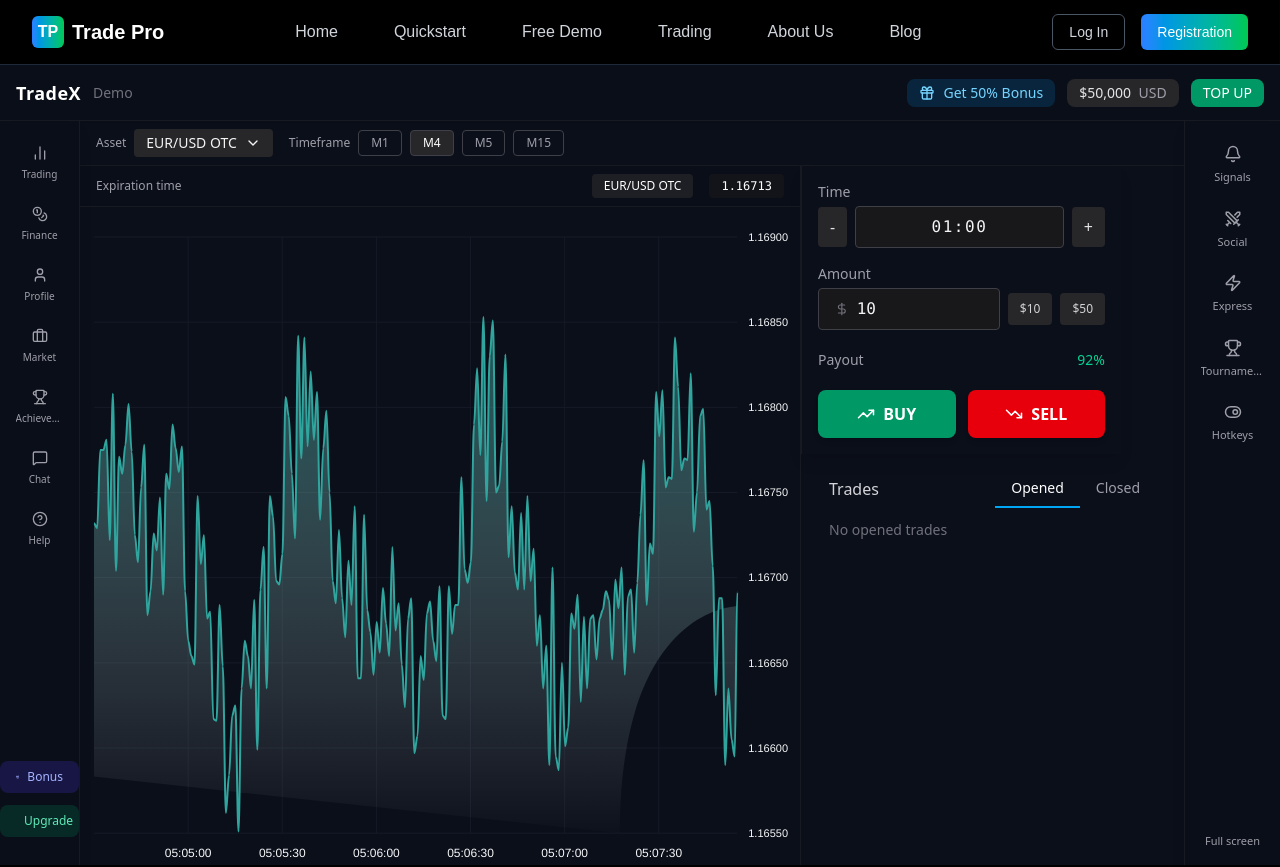
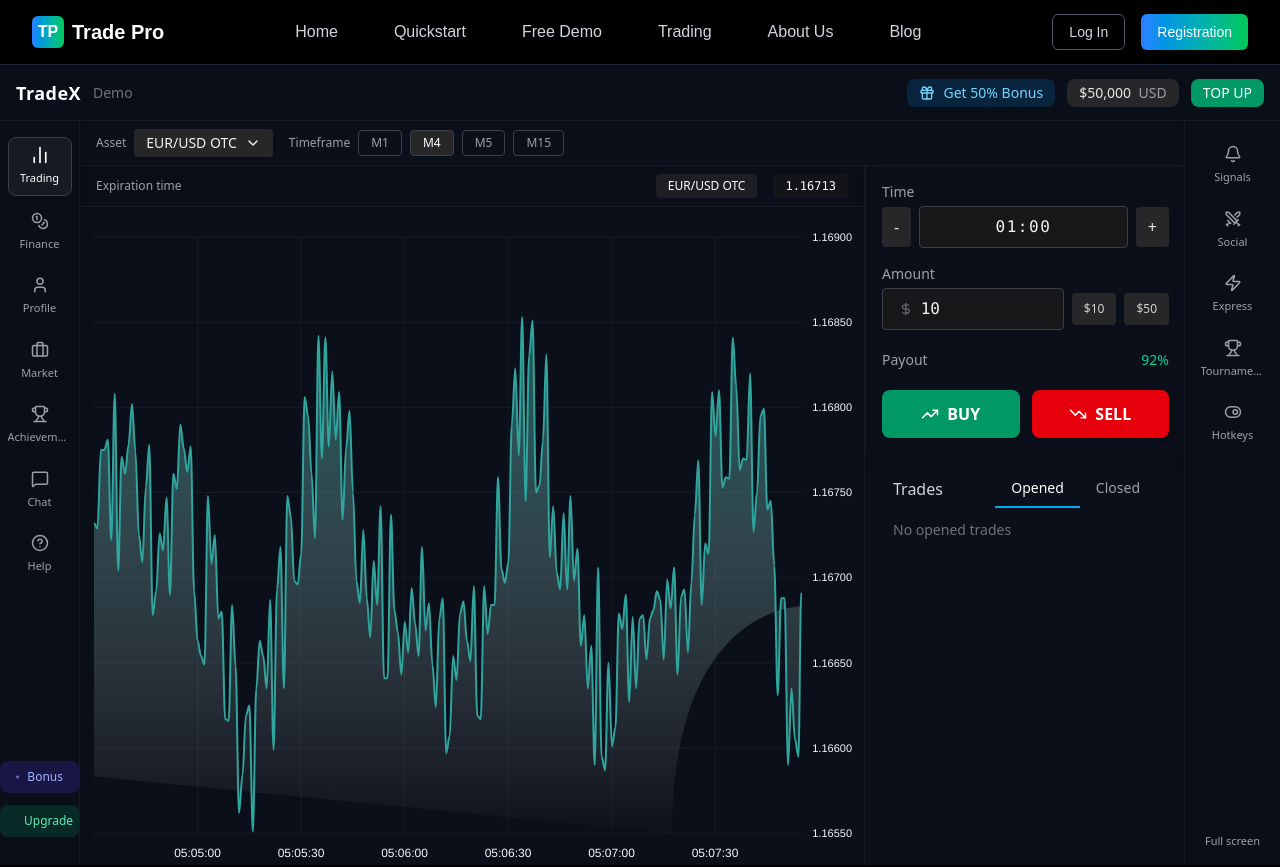
Before and after one commit to hiverift-saif/trade-project, a React (Vite) app: page /Trading in a window 1280 px wide. Shown: the top 867 px of the page. Built offline with nearby package versions, Linux system fonts and the light colour scheme.

Commit message:
again changes

```diff
--- a/src/Pages/Trading.jsx
+++ b/src/Pages/Trading.jsx
@@ -149,10 +149,10 @@ export default function Trading() {
     setOpened((o) => [trade, ...o]);
   };
 
-  if (!activeAsset) return <div className="min-h-screen flex items-center justify-center bg-[#070b14] text-white">Loading…</div>;
+  if (!activeAsset) return <div className="h-screen flex items-center justify-center bg-[#070b14] text-white">Loading…</div>;
 
   return (
-    <div className="min-h-screen overflow-hidden bg-[#070b14] text-white flex flex-col font-sans antialiased">
+    <div className="h-screen overflow-hidden bg-[#070b14] text-white flex flex-col font-sans antialiased">
       <TopBar
         balance={balance}
         onTopUp={onTopUp}
@@ -161,21 +161,18 @@ export default function Trading() {
         onToggleRightRail={() => setShowRightRail((s) => !s)}
       />
 
-      <div className="flex flex-1 min-h-0 pb-[80px] md:pb-0">
+      <div className="flex flex-1 min-h-0 pb-[60px] md:pb-0">
         <LeftSidebar
           isOpen={showLeftSidebar}
           onClose={() => setShowLeftSidebar(false)}
           activeMenu={activeMenu}
           setActiveMenu={setActiveMenu}
-          className={`fixed inset-y-0 left-0 z-30 w-full sm:w-80 bg-[#0a0e18] transform ${
-            showLeftSidebar ? 'translate-x-0' : '-translate-x-full'
-          } md:static md:w-20 md:transform-none transition-transform duration-300 ease-in-out md:border-r md:border-zinc-800/50`}
         />
 
         <main
-          className={`flex-1 min-w-0 min-h-0 flex flex-col w-full transition-all duration-300 ${
-            activeMenu && showLeftSidebar ? 'md:ml-64' : 'ml-0'
-          }`}
+          className={`flex-1 min-w-0 min-h-0 flex flex-col w-full ${
+            activeMenu ? 'md:ml-20' : 'ml-0'
+          } transition-all duration-300`}
         >
           <Toolbar
             assets={assets}
@@ -183,16 +180,15 @@ export default function Trading() {
             setActiveAsset={setActiveAsset}
             timeframe={timeframe}
             setTimeframe={setTimeframe}
-            className="sticky top-0 z-20 bg-[#070b14]"
           />
 
-          <div className="flex-1 flex flex-col lg:grid lg:grid-cols-[1fr_24rem] min-h-0 w-full">
-            <div className="flex flex-col flex-1 min-h-[40vh] sm:min-h-[50vh] lg:h-full w-full">
+          <div className="flex-1 flex flex-col md:grid md:grid-cols-[1fr_20rem] min-h-0 w-full">
+            <div className="flex flex-col flex-1 min-h-[50vh] sm:min-h-[60vh] md:h-full w-full">
               <div className="flex items-center justify-between px-4 py-2 bg-[#0a0e18] border-b border-zinc-800/50 shadow-sm">
                 <div className="text-xs text-zinc-400 font-medium">Expiration time</div>
-                <div className="flex items-center gap-2 sm:gap-4">
-                  <div className="text-xs bg-zinc-800/70 px-2 sm:px-3 py-1 rounded font-medium">{activeAsset.symbol}</div>
-                  <div className="text-xs bg-zinc-900/70 px-2 sm:px-3 py-1 rounded font-mono">
+                <div className="flex items-center gap-4">
+                  <div className="text-xs bg-zinc-800/70 px-3 py-1 rounded font-medium">{activeAsset.symbol}</div>
+                  <div className="text-xs bg-zinc-900/70 px-3 py-1 rounded font-mono">
                     {latestPrice != null ? latestPrice.toFixed(activeAsset.precision) : '--'}
                   </div>
                 </div>
@@ -227,7 +223,7 @@ export default function Trading() {
               </div>
             </div>
 
-            <div className="flex flex-col min-h-0 bg-[#0b0f1a] md:border-l md:border-zinc-800/50 w-full md:w-[24rem]">
+            <div className="flex flex-col min-h-0 bg-[#0b0f1a] md:border-l md:border-zinc-800/50 w-full md:w-[20rem]">
               <TradePanel
                 asset={activeAsset}
                 amount={amount}
@@ -239,7 +235,6 @@ export default function Trading() {
                 onSell={() => place('SELL')}
                 isOpen={showTradeMobile}
                 onClose={() => setShowTradeMobile(false)}
-                className="md:sticky md:top-0"
               />
               <div className="px-4 md:block">
                 <TradesTabs opened={opened} closed={closed} />
@@ -248,16 +243,10 @@ export default function Trading() {
           </div>
         </main>
 
-        <RightRail
-          isOpen={showRightRail}
-          onClose={() => setShowRightRail(false)}
-          className={`fixed inset-y-0 right-0 z-30 w-full sm:w-80 bg-[#0a0e18] transform ${
-            showRightRail ? 'translate-x-0' : 'translate-x-full'
-          } md:static md:w-64 md:transform-none transition-transform duration-300 ease-in-out md:border-l md:border-zinc-800/50`}
-        />
+        <RightRail isOpen={showRightRail} onClose={() => setShowRightRail(false)} />
       </div>
 
-      <MobileBottomNav className="md:hidden fixed bottom-0 left-0 right-0 z-40 bg-[#0a0e18] border-t border-zinc-800/50" />
+      <MobileBottomNav />
     </div>
   );
 }
--- a/src/components/LeftSidebar.jsx
+++ b/src/components/LeftSidebar.jsx
@@ -1,5 +1,5 @@
-import React, { useState } from 'react';
-import { BarChart2, Coins, User, Briefcase, Trophy, MessageSquare, HelpCircle, Gift, Rocket } from 'lucide-react';
+import React from 'react';
+import { BarChart2, Coins, User, Briefcase, Trophy, MessageSquare, HelpCircle, Gift, Rocket, X } from 'lucide-react';
 import IconTab from './IconTab';
 import TradingMenuTab from './TradingMenuTab';
 import FinanceMenuTab from './FinanceMenuTab';
@@ -9,11 +9,9 @@ import AchievementsMenuTab from './AchievementsMenuTab';
 import ChatMenuTab from './ChatMenuTab';
 import HelpMenuTab from './HelpMenuTab';
 
-function LeftSidebar({ isOpen, onClose }) {
-  const [openMenu, setOpenMenu] = useState(null); // Track which menu is open
-
+function LeftSidebar({ isOpen, onClose, activeMenu, setActiveMenu }) {
   const items = [
-    { icon: BarChart2, label: "Trading" },
+    { icon: BarChart2, label: "Trading", active: true },
     { icon: Coins, label: "Finance" },
     { icon: User, label: "Profile" },
     { icon: Briefcase, label: "Market" },
@@ -24,27 +22,38 @@ function LeftSidebar({ isOpen, onClose }) {
 
   return (
     <>
-      {/* Bottom-fixed sidebar on mobile, static on desktop */}
+      {isOpen && (
+        <div className="fixed inset-0 bg-black/50 z-40 md:hidden" onClick={onClose} />
+      )}
       <aside
-        className={`fixed bottom-0 left-0 right-0 md:static md:top-14 md:h-[calc(100vh-3.5rem)] md:w-20 bg-[#0a0e18] border-t md:border-t-0 md:border-r border-zinc-800/50 flex flex-row md:flex-col items-center justify-around md:justify-start py-2 md:py-4 gap-2 z-50 shadow-lg h-[60px] md:h-auto md:${isOpen ? 'translate-x-0' : '-translate-x-full'} md:translate-x-0`}
+        className={`fixed top-14 left-0 h-[calc(100vh-3.5rem)] w-64 md:w-20 md:static bg-[#0a0e18] border-r border-zinc-800/50 flex flex-col items-center py-4 gap-2 z-50 shadow-lg transition-transform duration-300 ${
+          isOpen ? 'translate-x-0' : '-translate-x-full'
+        } md:translate-x-0`}
       >
-        <div className="flex flex-row md:flex-col items-center justify-around md:gap-2 w-full">
+        <div className="flex items-center justify-between px-4 mb-4 md:hidden">
+          <div className="text-white font-bold text-lg">Menu</div>
+          <button onClick={onClose} className="text-zinc-400 hover:text-white">
+            <X size={20} />
+          </button>
+        </div>
+        <div className="flex flex-col items-center gap-2 w-full">
           {items.map((it, i) => (
             <IconTab
               key={i}
               icon={it.icon}
               label={it.label}
-              active={openMenu === it.label}
-              small={true}
+              active={it.active}
               onClick={() => {
-                setOpenMenu(openMenu === it.label ? null : it.label); // Toggle menu
-                if (!isOpen) onClose(); // Close sidebar if needed
+                if (activeMenu === it.label) {
+                  setActiveMenu(null); // Close if already open
+                } else {
+                  setActiveMenu(it.label); // Open new menu, closing others
+                }
               }}
             />
           ))}
         </div>
-        {/* Bonus and Upgrade buttons (desktop only) */}
-        <div className="mt-auto w-full flex flex-col items-center gap-3 py-3 hidden md:flex">
+        <div className="mt-auto w-full flex flex-col items-center gap-3 py-3">
           <button className="flex items-center gap-2 px-3 py-2 rounded-lg bg-indigo-600/20 hover:bg-indigo-600/30 text-indigo-300 text-xs w-16 justify-center transition-all duration-200 md:w-full md:justify-start md:px-4">
             <Gift size={16} />
             <span className="md:inline hidden">Bonus</span>
@@ -55,14 +64,13 @@ function LeftSidebar({ isOpen, onClose }) {
           </button>
         </div>
       </aside>
-      {/* Menu tabs */}
-      <TradingMenuTab isOpen={openMenu === "Trading"} onClose={() => setOpenMenu(null)} />
-      <FinanceMenuTab isOpen={openMenu === "Finance"} onClose={() => setOpenMenu(null)} />
-      <ProfileMenuTab isOpen={openMenu === "Profile"} onClose={() => setOpenMenu(null)} />
-      <MarketMenuTab isOpen={openMenu === "Market"} onClose={() => setOpenMenu(null)} />
-      <AchievementsMenuTab isOpen={openMenu === "Achievements"} onClose={() => setOpenMenu(null)} />
-      <ChatMenuTab isOpen={openMenu === "Chat"} onClose={() => setOpenMenu(null)} />
-      <HelpMenuTab isOpen={openMenu === "Help"} onClose={() => setOpenMenu(null)} />
+      <TradingMenuTab isOpen={activeMenu === "Trading"} onClose={() => setActiveMenu(null)} />
+      <FinanceMenuTab isOpen={activeMenu === "Finance"} onClose={() => setActiveMenu(null)} />
+      <ProfileMenuTab isOpen={activeMenu === "Profile"} onClose={() => setActiveMenu(null)} />
+      <MarketMenuTab isOpen={activeMenu === "Market"} onClose={() => setActiveMenu(null)} />
+      <AchievementsMenuTab isOpen={activeMenu === "Achievements"} onClose={() => setActiveMenu(null)} />
+      <ChatMenuTab isOpen={activeMenu === "Chat"} onClose={() => setActiveMenu(null)} />
+      <HelpMenuTab isOpen={activeMenu === "Help"} onClose={() => setActiveMenu(null)} />
     </>
   );
 }
```
